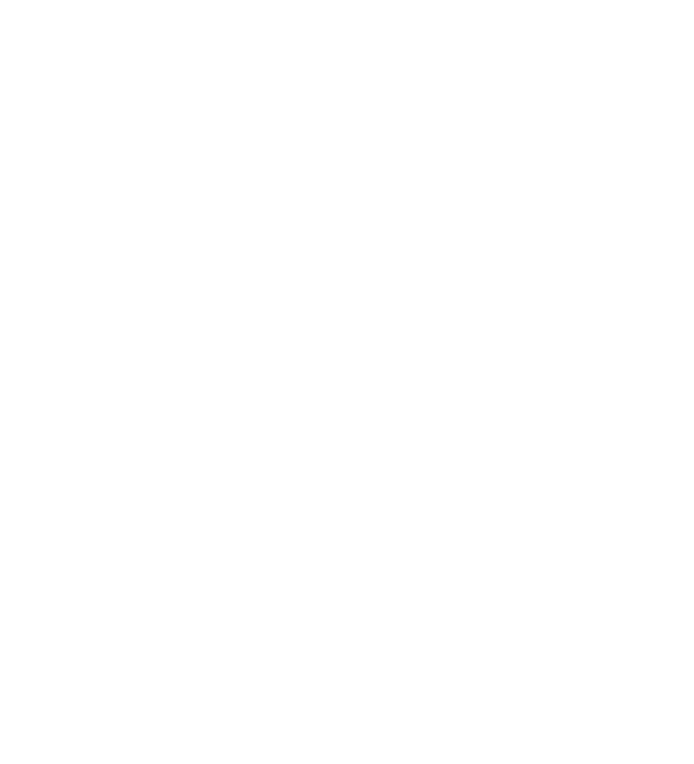
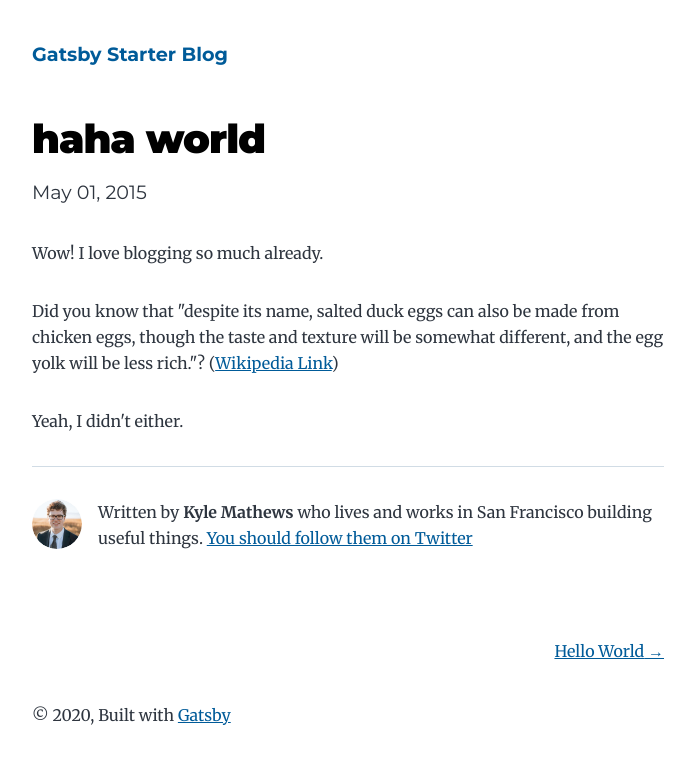
Before and after one commit to LyhourChhen/lihour.asurraa.com, a Gatsby site: page /haha-world/ in a window 1280 px wide. Before the commit this address had no page. Shown: the whole page, without its empty margins (292-986 px from the left). Built offline with nearby package versions, Linux system fonts and the light colour scheme; Gatsby itself is replaced by a stand-in of ours.

Commit message:
own blog with own server

```diff
--- /dev/null
+++ b/content/blog/haha-world/index.md
@@ -0,0 +1,14 @@
+---
+title: haha world
+date: "2015-05-01T22:12:03.284Z"
+description: "fuck you bitch"
+---
+
+Wow! I love blogging so much already.
+
+Did you know that "despite its name, salted duck eggs can also be made from
+chicken eggs, though the taste and texture will be somewhat different, and the
+egg yolk will be less rich."?
+([Wikipedia Link](https://en.wikipedia.org/wiki/Salted_duck_egg))
+
+Yeah, I didn't either.
```
Also changed, not shown: src/components/bio.js (+0 -7 lines), src/components/seo.js (+0 -7 lines), .github/workflows/deploy.yaml (added), 2 other files.
